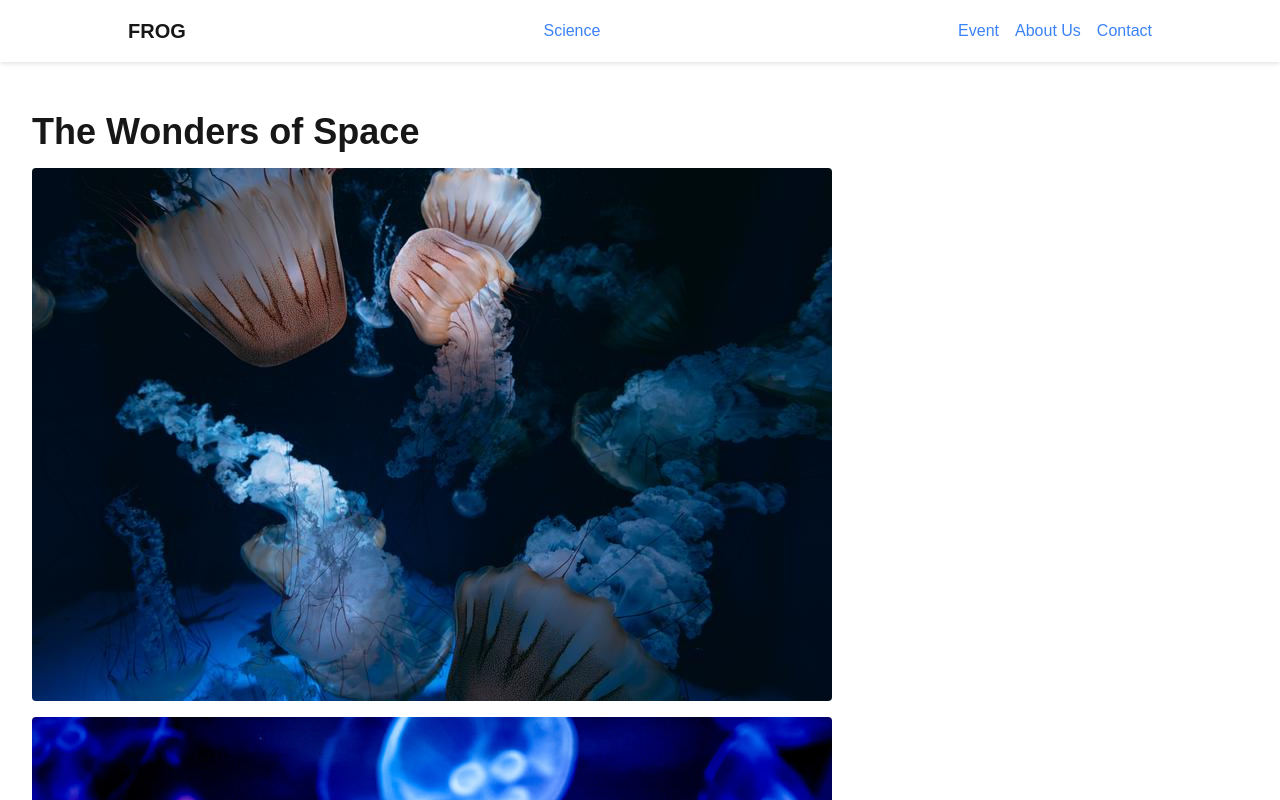
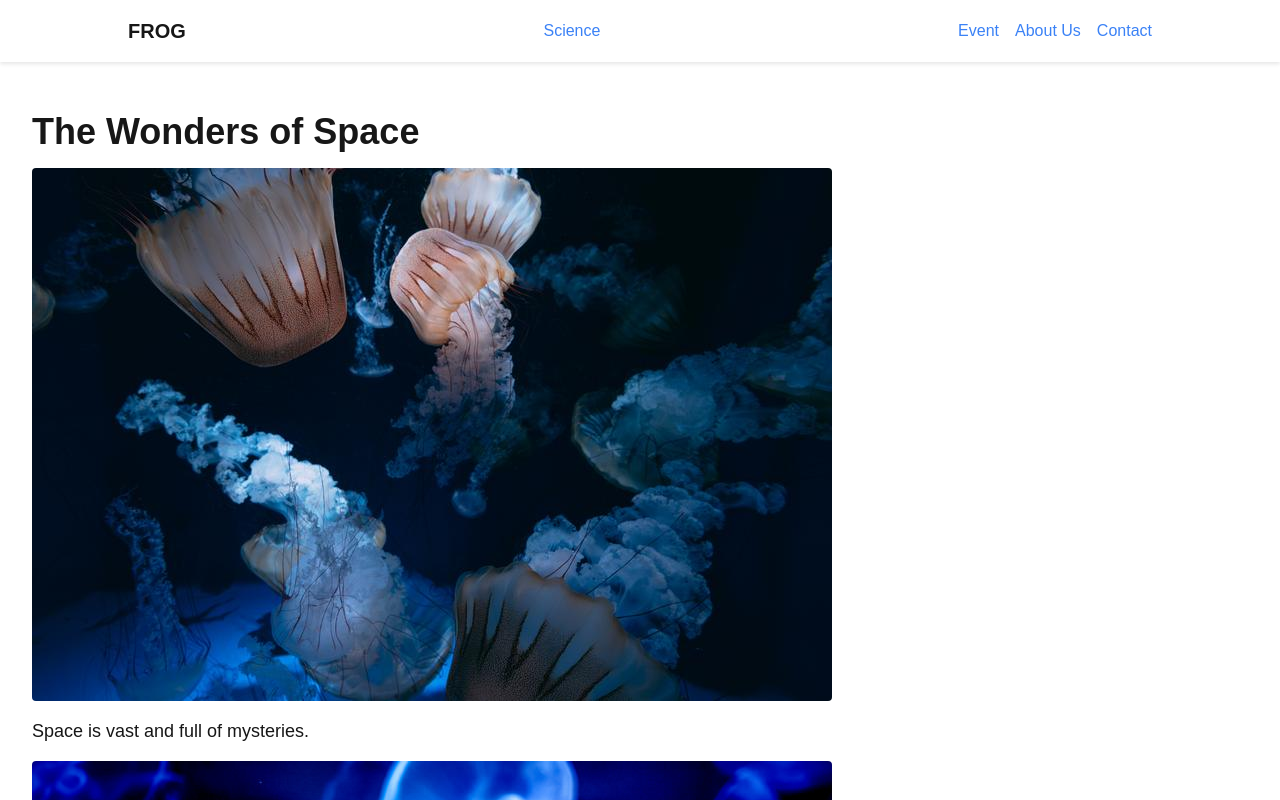
Before and after one commit to OkamotoRyotaro/NextJS, a Next.js app in the folder website/: page /contents/Science in a window 1280 px wide. Shown: the top 800 px of the page. Built offline with nearby package versions, Linux system fonts and the light colour scheme.

Commit message:
画像とテキストの順番を .txt より反映して表示

```diff
--- a/website/src/app/contents/Science/SciencePageTemplate.tsx
+++ b/website/src/app/contents/Science/SciencePageTemplate.tsx
@@ -9,42 +9,44 @@ interface SciencePageTemplateProps {
 export const SciencePageTemplate = (props: SciencePageTemplateProps) => {
   const { dirPath } = props
   // 記事データを読み込む
-  const filePath = path.join(process.cwd(), dirPath, "article.txt");
+  const filePath = path.join(process.cwd(), "public", dirPath, "article.txt");
   const fileContent = fs.readFileSync(filePath, "utf-8");
 
   // 記事データを解析
   const lines = fileContent.split("\n");
   const title = lines.find((line) => line.startsWith("Title:"))?.replace("Title:", "").trim();
-  const images = lines
-    .filter((line) => line.startsWith("Image:"))
-    .map((line) => line.replace("Image:", "").trim());
   const contentIndex = lines.findIndex((line) => line.startsWith("Content:"));
-  const content = lines.slice(contentIndex + 1).join("\n").trim();
-
-  console.log(
-    lines,
-    title,
-    images,
-    contentIndex
-  )
+  const contentLines = lines.slice(contentIndex + 1).map((line) => line.trim());
 
   return (
     <div className="p-8">
       <h1 className="text-4xl font-bold mb-4">{title}</h1>
-      <div className="mb-4">
-        {images.map((image, index) => (
+      <div>
+        {contentLines.map((line, index) => {
+          if (line.startsWith("Image:")) {
+            const imagePath = line.replace("Image:", "").trim();
+            return (
               <div key={index} className="mb-4">
                 <Image
-              src={`/science/article0/${image}`}
+                  src={dirPath + `${imagePath}`}
                   alt={`Image ${index + 1}`}
                   width={800}
                   height={400}
                   className="rounded"
                 />
               </div>
-        ))}
+            );
+          } else if (line.startsWith("Text:")) {
+            const text = line.replace("Text:", "").trim();
+            return (
+              <p key={index} className="text-lg mb-4">
+                {text}
+              </p>
+            );
+          }
+          return null;
+        })}
       </div>
-      <p className="text-lg">{content}</p>
     </div>
   );
 }
--- a/website/src/app/contents/Science/page.tsx
+++ b/website/src/app/contents/Science/page.tsx
@@ -3,7 +3,7 @@ import SciencePageTemplate from "./SciencePageTemplate";
 export const Science = () => {
   return (
     <SciencePageTemplate
-      dirPath={"public/science/article0"}
+      dirPath={"/science/article0/"}
     />
   )
 }
```
Also changed, not shown: website/public/science/article0/article.txt. Lines whose indentation alone changed are shown as unchanged.
